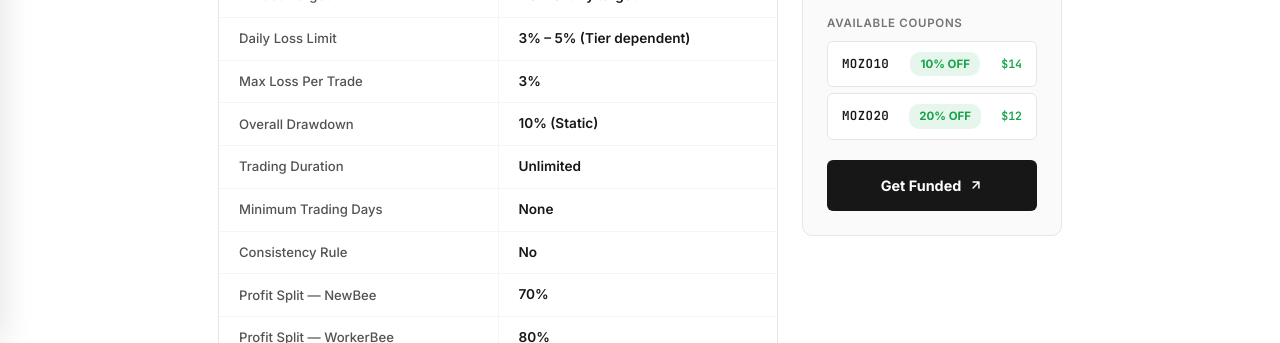
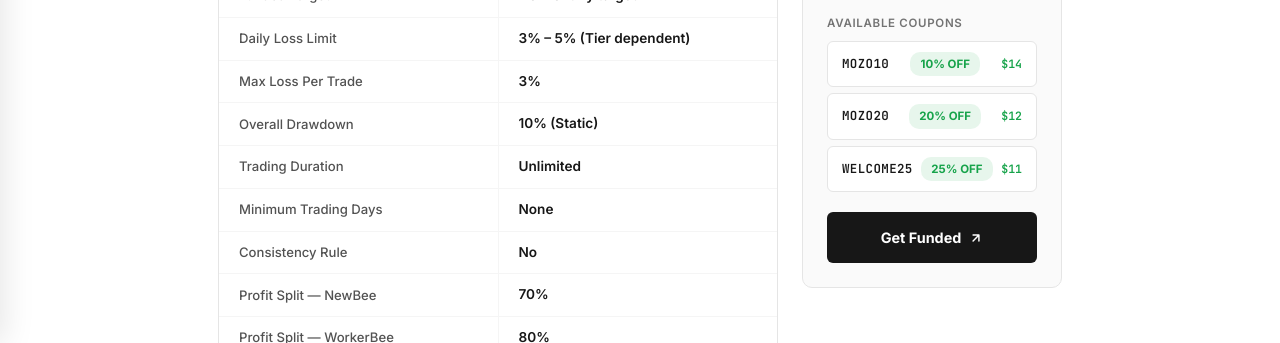
Before and after one commit to mahmoodrafan3/ctc-website, a website: page public/prop-firm.html in a window 1280 px wide. Shown: the part 457-800 px from the top of the page. Drawn offline with Linux system fonts and the light colour scheme; no server answers.

Commit message:
Add WELCOME25 coupon back - only shows in 2-Step Classic and PFP 2-Step

```diff
--- a/public/prop-firm.html
+++ b/public/prop-firm.html
@@ -849,6 +849,7 @@
       coupons: [
         { code: 'MOZO10', reward: '10% OFF' },
         { code: 'MOZO20', reward: '20% OFF' },
+        { code: 'WELCOME25', reward: '25% OFF', panels: ['classic', 'pfp'] },
       ],
       prohibited: [
         '❌ High-Frequency Trading (HFT) bots',
@@ -926,6 +927,26 @@
         coupons.forEach(function (c) {
           var code = c.code || '';
           var reward = c.reward || '';
+
+          // If coupon has panel restrictions, check if this list is in an allowed panel
+          if (c.panels) {
+            var panel = list.closest('.pf-panel');
+            var panelId = panel ? panel.id : '';
+            var panelName = '';
+            if (panelId === 'pfpanel-classic') panelName = 'classic';
+            else if (panelId === 'pfpanel-pfp') panelName = 'pfp';
+            else if (panelId === 'pfpanel-instant') panelName = 'instant';
+            else if (panelId === 'pfpanel-abook') panelName = 'abook';
+
+            // For PFP panel, WELCOME25 only on 2-Step
+            if (panelName === 'pfp' && code === 'WELCOME25') {
+              var pfpStepEl = document.getElementById('pfpStep');
+              if (!pfpStepEl || pfpStepEl.value === '1step') return;
+            }
+
+            if (c.panels.indexOf(panelName) === -1) return;
+          }
+
           var item = document.createElement('div');
           item.className = 'pf-coupon-item';
           item.innerHTML = '<div class="pf-coupon-code">' + esc(code) + '</div>'
@@ -1154,7 +1175,13 @@
 
       if (pfpSize && pfpStep && pfpTotalFee && pfpDeduction) {
         pfpSize.addEventListener('change', updatePfpPrices);
-        pfpStep.addEventListener('change', updatePfpStep);
+        pfpStep.addEventListener('change', function() {
+          updatePfpStep();
+          // Re-populate all coupon lists to show/hide WELCOME25 based on step type
+          populateCoupons(appData.coupons);
+          // Recalculate discount prices for PFP (old spans were replaced)
+          updateCouponDiscounts('pfpanel-pfp', parseFloat((pfpTotalFee.textContent || '').replace(/[^0-9.]/g,'')) || 0);
+        });
         updatePfpPrices();
         updatePfpStep();
       }
```
